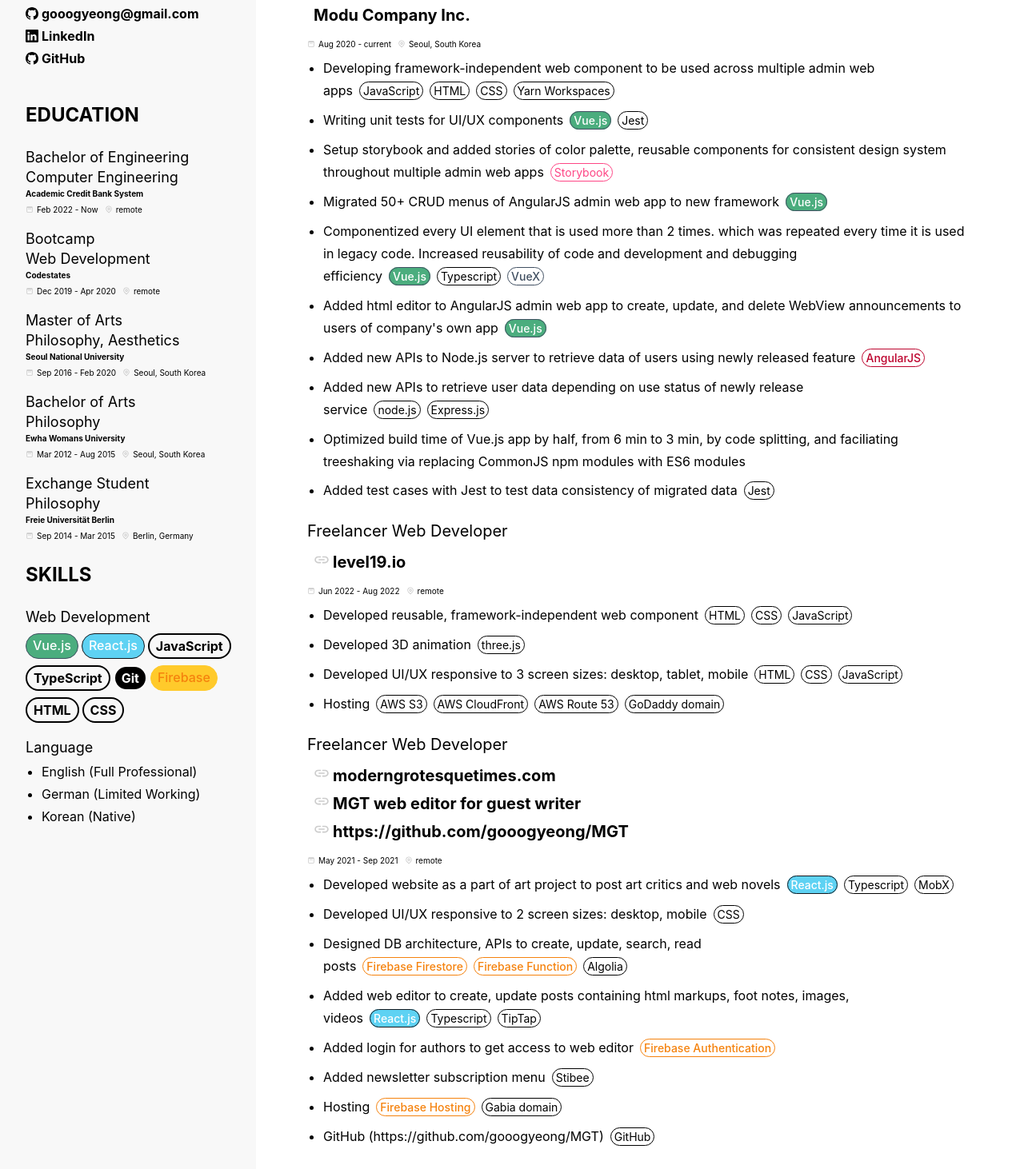
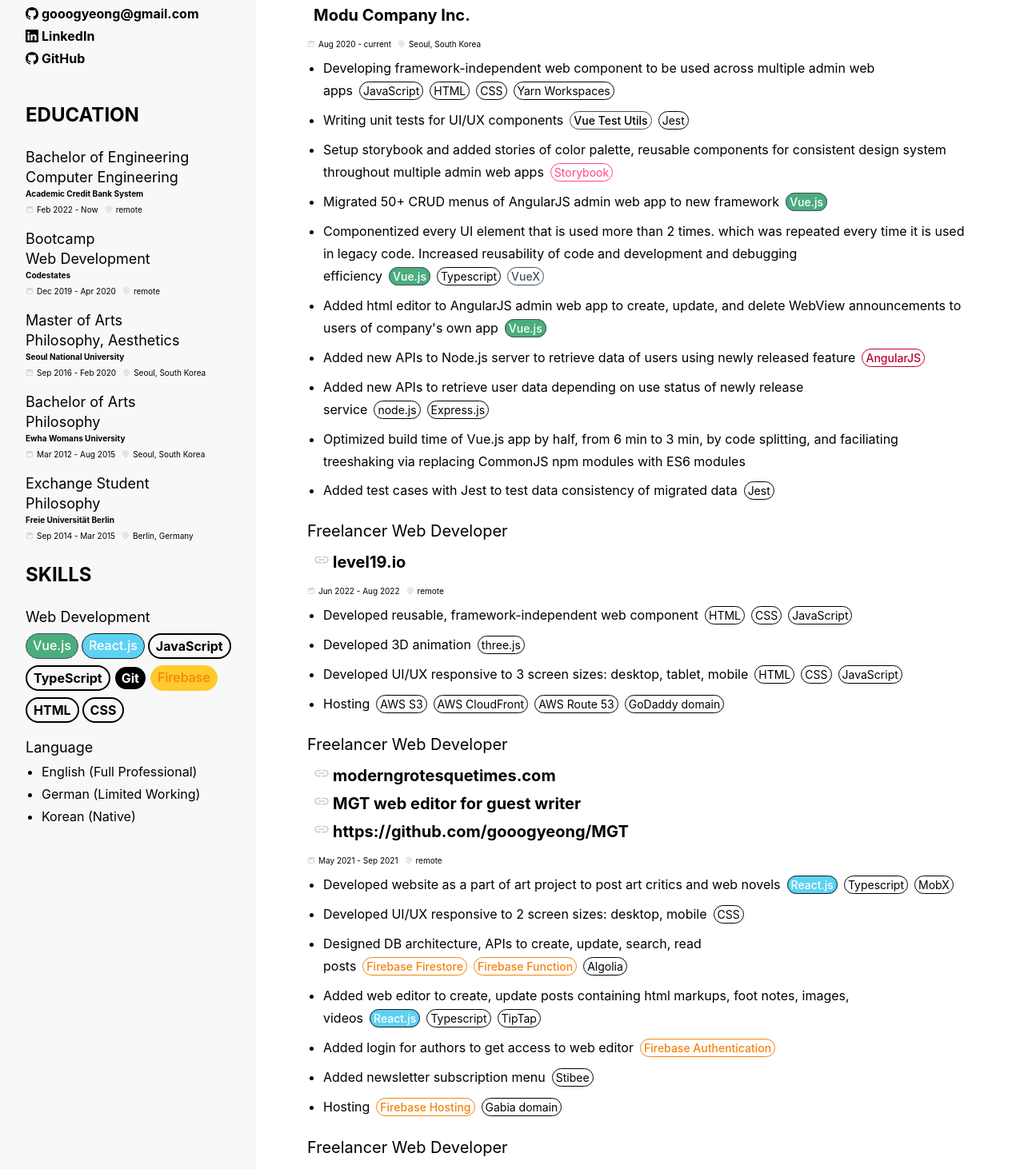
Before and after one commit to gooogyeong/project-resume, a Next.js app: page / in a window 1280 px wide. Shown: the part 100-1562 px from the top of the page at 80% size. Built offline with nearby package versions, Linux system fonts and the light colour scheme.

Commit message:
chore: removed redundant github link, specified testing library

```diff
--- a/components/Pill.jsx
+++ b/components/Pill.jsx
@@ -30,6 +30,12 @@
         ...defaultStyle,
         backgroundColor: '#4BAD7E',
         color: 'white',
+        borderColor: '#404F61'
+      }
+    case 'Vue Test Utils':
+      return {
+        ...defaultStyle,
+        backgroundColor: 'white',
         borderColor: '#404F61'
       }
     case 'React.js':
--- a/components/work-experience/index.jsx
+++ b/components/work-experience/index.jsx
@@ -19,7 +19,7 @@
         },
         {
           desc: 'Writing unit tests for UI/UX components',
-          stacks: ['Vue.js', 'Jest']
+          stacks: ['Vue Test Utils', 'Jest']
         },
         {
           desc: 'Setup storybook and added stories of color palette, reusable components for consistent design system throughout multiple admin web apps',
@@ -106,10 +106,6 @@
         {
           desc: 'Hosting',
           stacks: ['Firebase Hosting', 'Gabia domain']
-        },
-        {
-          desc: 'GitHub (https://github.com/gooogyeong/MGT)',
-          stacks: ['GitHub']
         }
       ]
     },
```
